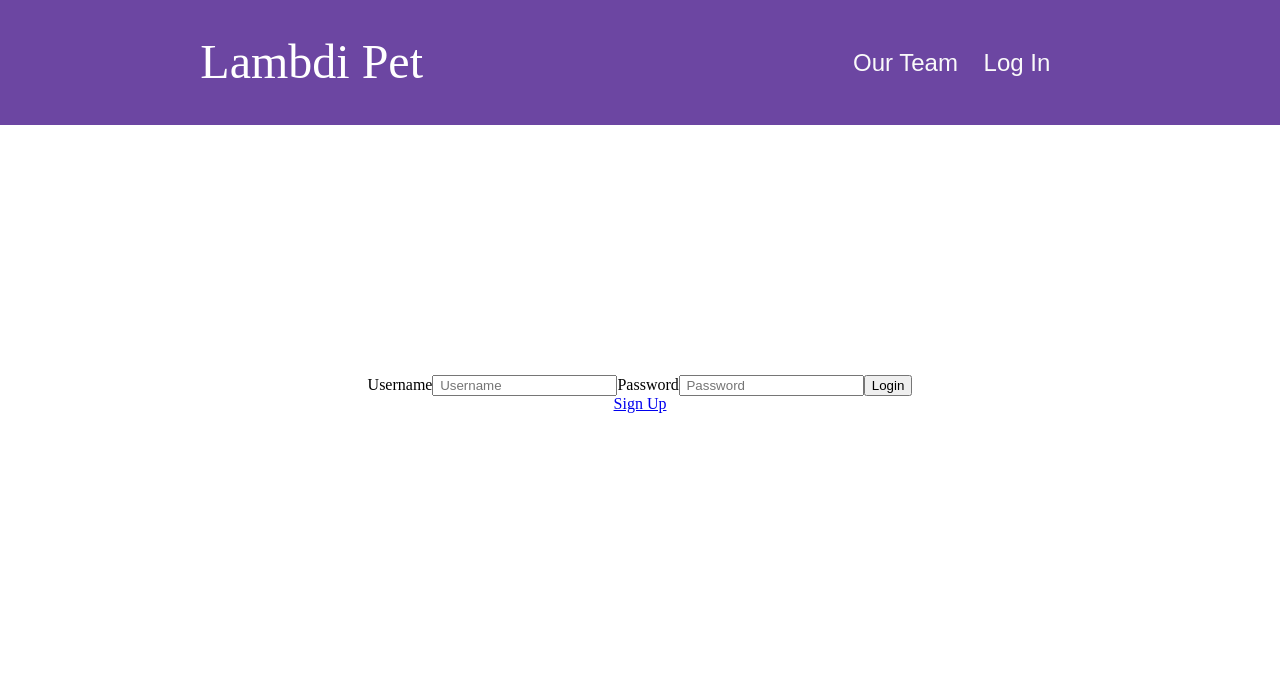
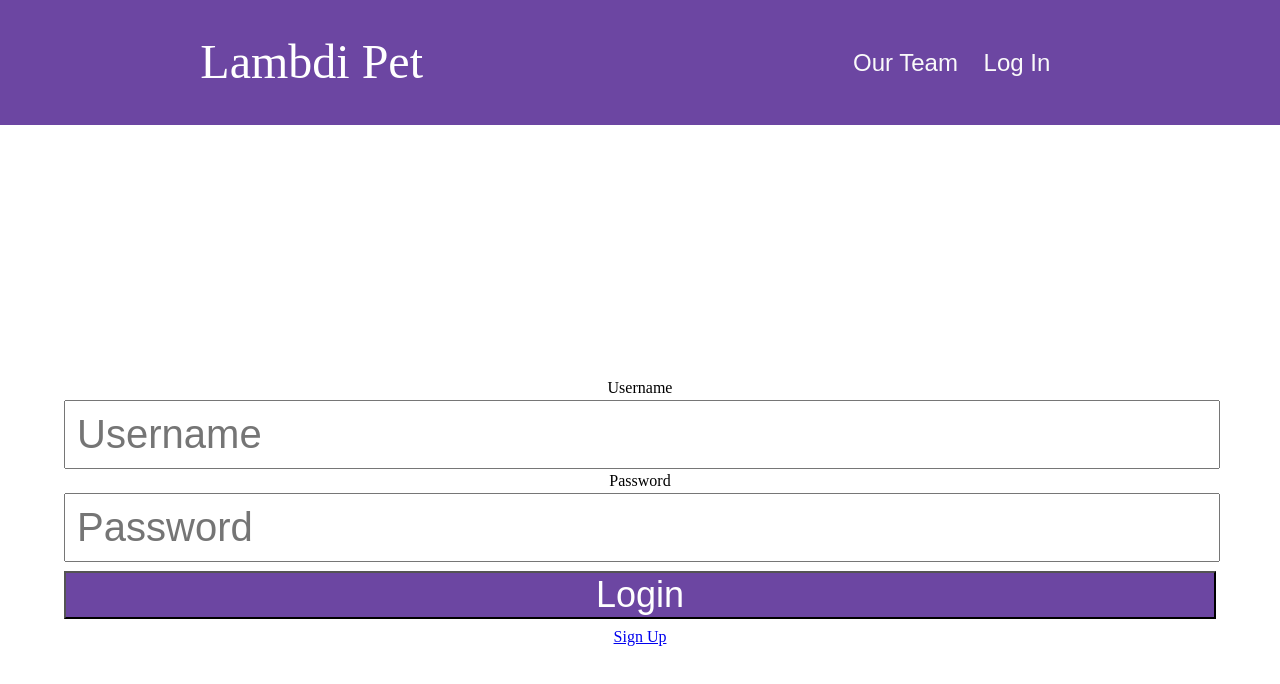
Before and after one commit to Build-Week-Gigapet1/FE, a React (Create React App) app in the folder gigapet1/: page /login in a window 1280 px wide. Shown: the top 684 px of the page. Built offline with nearby package versions, Linux system fonts and the light colour scheme.

Commit message:
More UX Tweaks

```diff
--- a/gigapet1/src/App.js
+++ b/gigapet1/src/App.js
@@ -16,7 +16,7 @@ import { FoodLog } from "./components/FoodLog";
 import { AddFoodForm } from "./components/AddFoodForm";
 import { NavLinks } from './components/NavLinks';
 import Chart from './components/Chart';
-import { NavBar } from './components/NavBar';
+import { NavBar } from "./components/NavBar";
 
 //Coontext/STATE
 import { UserInfoContext } from "./context/UserInfoContext";
@@ -45,8 +45,8 @@ function App() {
     <div className="App">
       <UserInfoContext.Provider value={{petFeedLog, setChangeMade, setPetFeedLog}}>
           <NavBar/>
+          <PrivateRoute path="/" component={NavLinks} />
           <Chart/>
-          <PrivateRoute path="/" component={NavLinks} />
           <PrivateRoute exact path="/dashboard" component={Dashboard} />
           <PrivateRoute exact path="/feedlog" component={FoodLog} />
           <PrivateRoute exact path="/feedpet" component={AddFoodForm} />
--- a/gigapet1/src/App.scss
+++ b/gigapet1/src/App.scss
@@ -275,6 +275,7 @@ header {
   padding: 0;
   margin: 0;
   width: 100%;
+  border-top: solid 2px white;
   ul li {
     width: 100%;
     padding: 13px;
@@ -284,3 +285,25 @@ header {
     }
   }
 }
+
+form {
+  width: 90%;
+  margin: 5px auto;
+  padding: 0;
+  display: flex;
+  flex-flow: column wrap;
+  input, select {
+    width: 100%;
+    padding: 0;
+    margin: 4px auto;
+    height: 65px;
+    font-size: 2.5rem;
+  }
+  button {
+    width: 100%;
+    margin: 5px auto;
+    color: white;
+    background: #6C46A2;
+    font-size: 2.25rem;
+  }
+}
--- a/gigapet1/src/components/Dashboard.js
+++ b/gigapet1/src/components/Dashboard.js
@@ -8,7 +8,6 @@ import { axiosWithAuth } from "../auth/axiosWithAuth";
 
 //Components
 import { Pet } from "./Pet";
-import { NavLinks } from "./NavLinks";
 
 //Coontext/STATE
 
```
